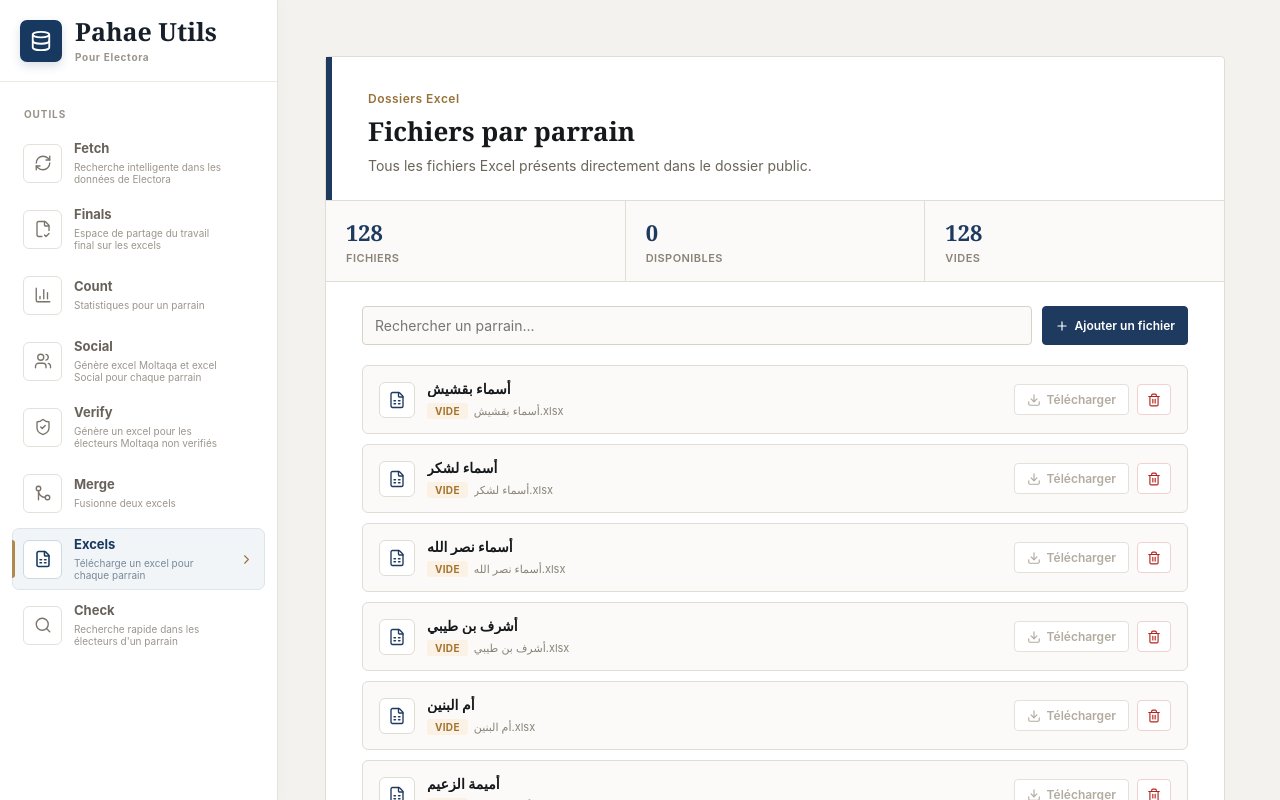
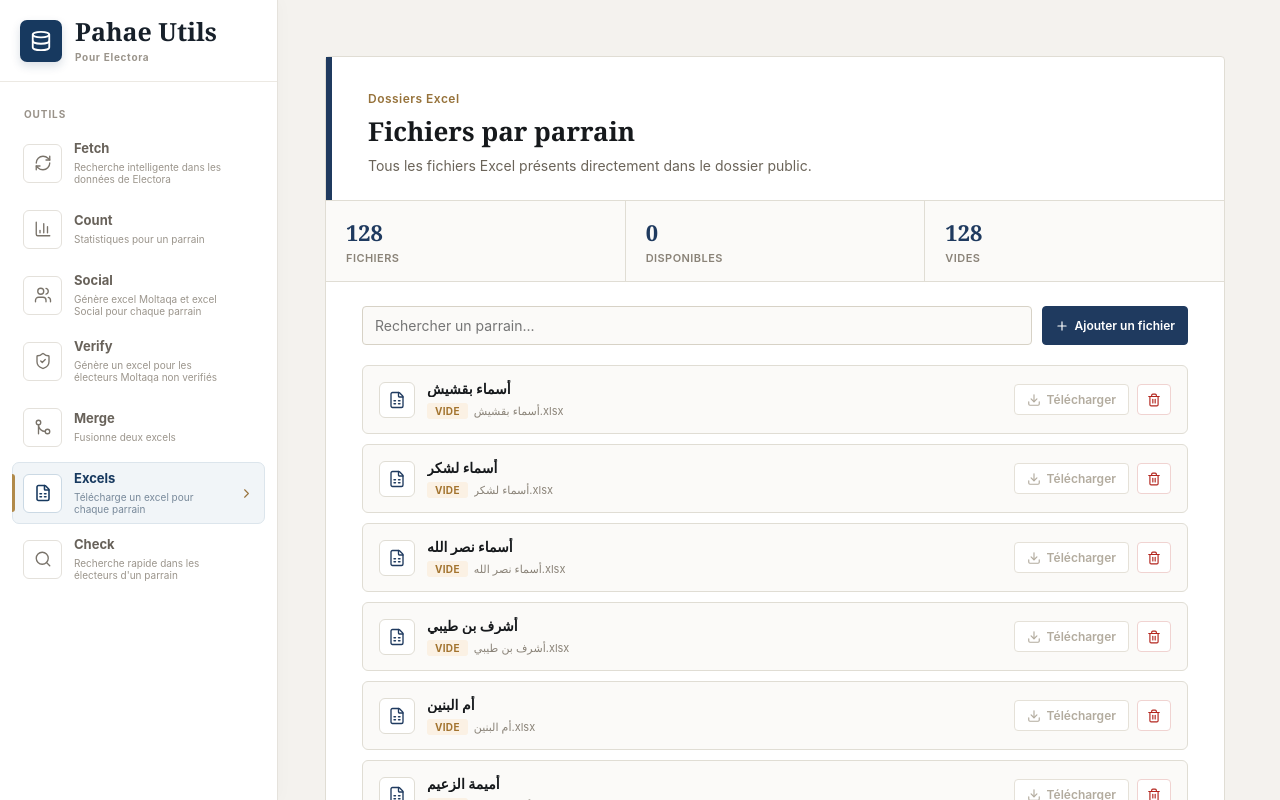
Before and after one commit to pahae-tests/electora-utils, a Next.js app: page /excels in a window 1280 px wide. Shown: the top 800 px of the page. Built offline with nearby package versions, Linux system fonts and the light colour scheme.

Commit message:
Update Sidebar.jsx

```diff
--- a/src/components/Sidebar.jsx
+++ b/src/components/Sidebar.jsx
@@ -24,12 +24,12 @@ const menuItems = [
         href: "/fetch",
         icon: RefreshCw,
     },
-    {
-        name: "Finals",
-        description: "Espace de partage du travail final sur les excels",
-        href: "/finals",
-        icon: FileCheck2,
-    },
+    // {
+    //     name: "Finals",
+    //     description: "Espace de partage du travail final sur les excels",
+    //     href: "/finals",
+    //     icon: FileCheck2,
+    // },
     {
         name: "Count",
         description: "Statistiques pour un parrain",
```
